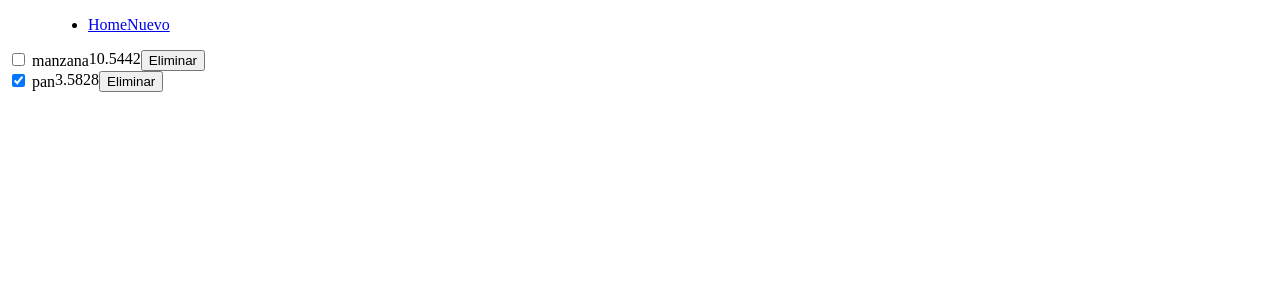
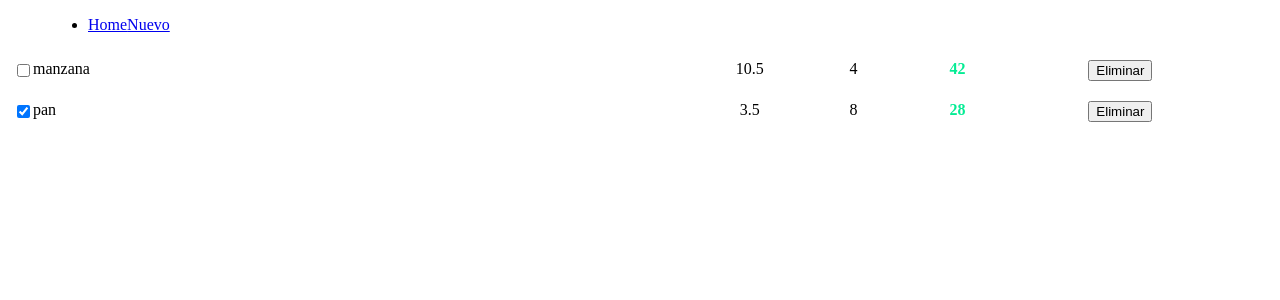
Before and after one commit to joelcirillo/joelcirillo, an Angular app: page / in a window 1280 px wide. Shown: the top 300 px of the page. Built offline with nearby package versions, Linux system fonts and the light colour scheme.

Commit message:
se agregan estilos

```diff
--- a/src/app/components/item/item.component.css
+++ b/src/app/components/item/item.component.css
@@ -2,3 +2,30 @@
     display:flex;
     box-sizing: border-box;
 }
+div{
+    padding: 5px 0;
+}
+.title{
+    text-align: center;
+    display: flex;
+    width: 50%;
+    padding:5px;
+}
+.price{
+    text-align: center;
+    width: 15%;
+    padding:5px;
+}
+.total{
+    text-align: center;
+    width: 15%;
+    font-weight: bolder;
+    padding: 5px;
+    color:#04EC94;
+}
+.actions{
+    width: 10%;
+    text-align: center;
+    box-sizing: border-box;
+    padding:5px;
+}
```
